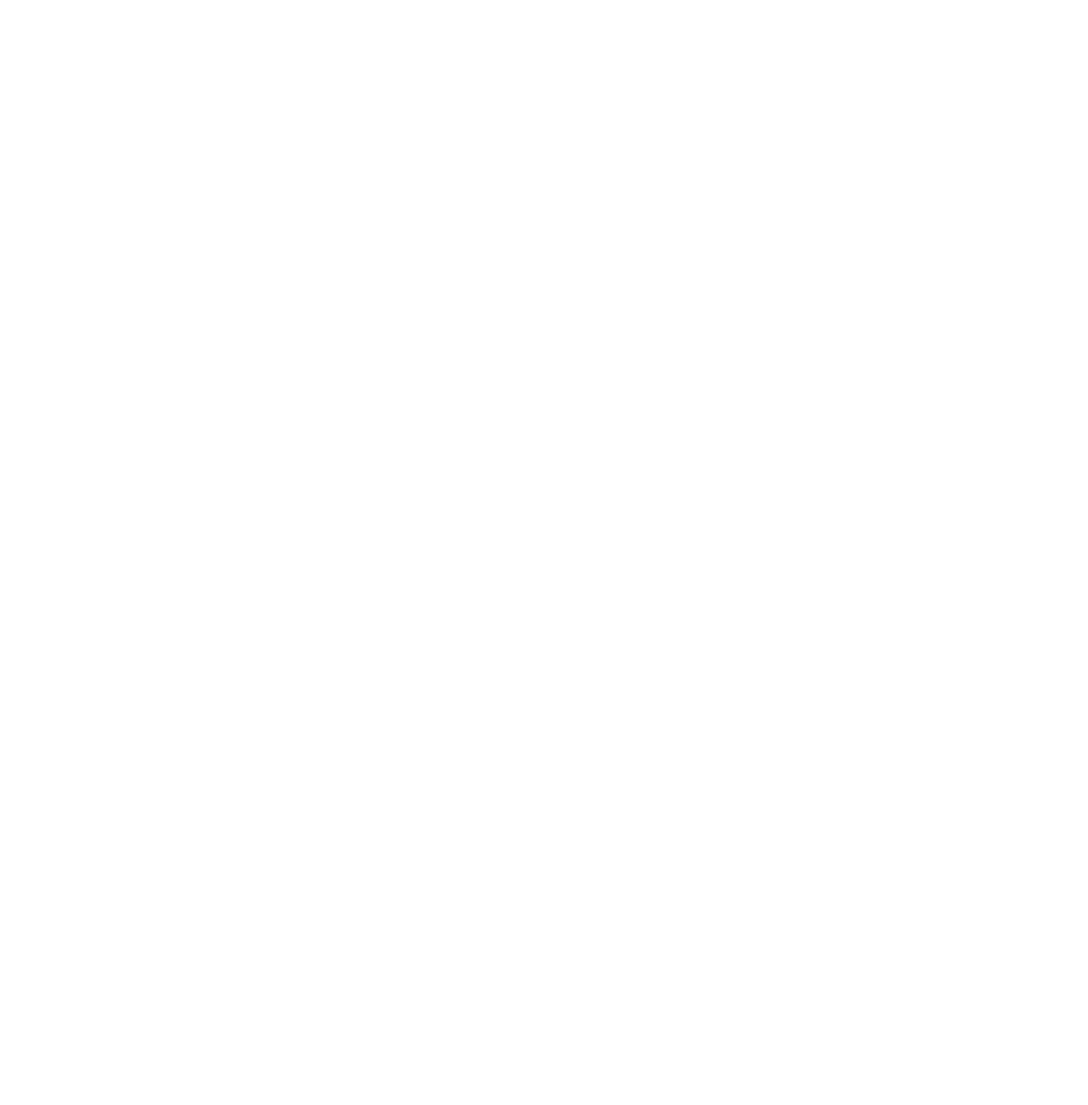
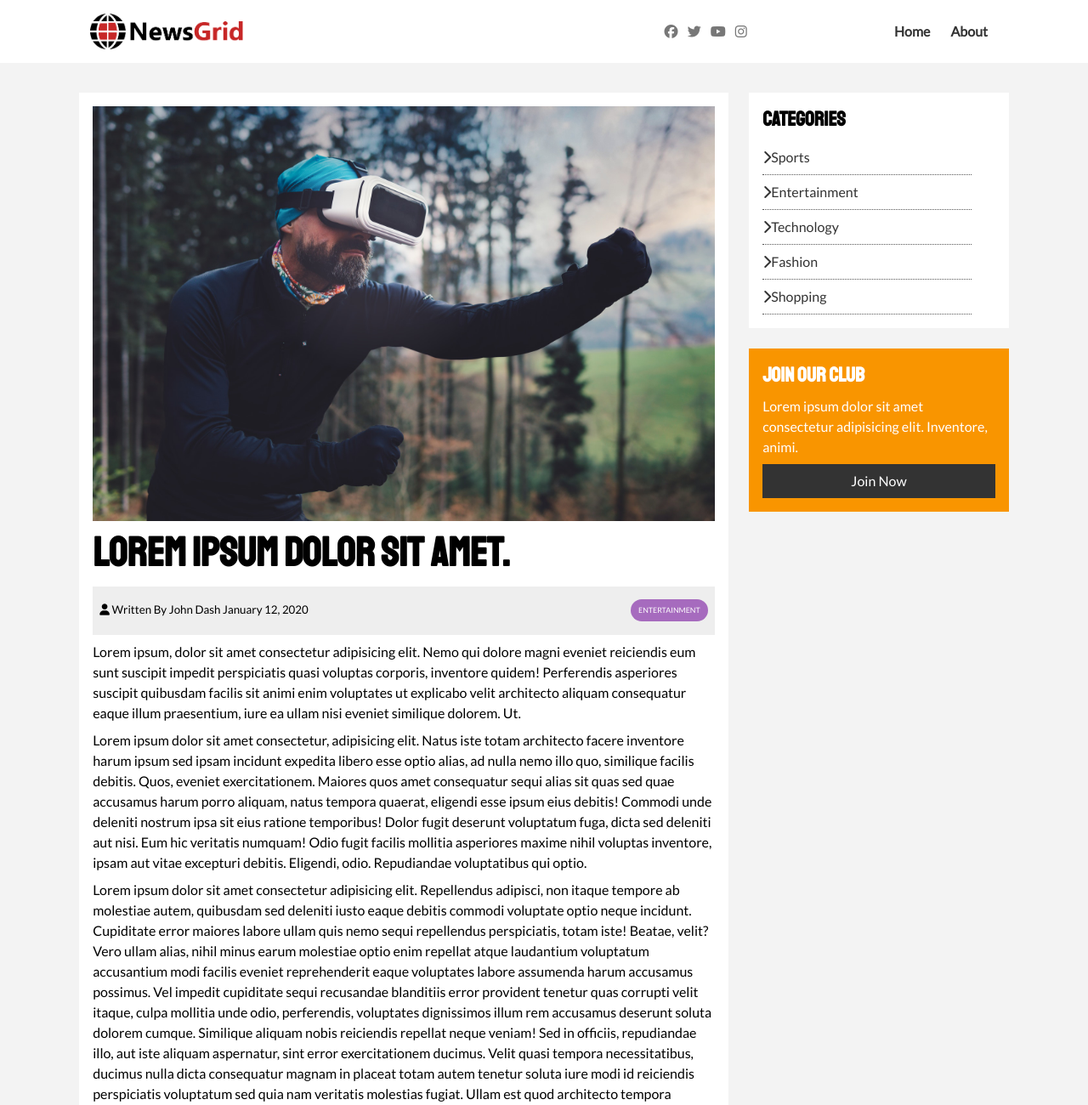
Before and after one commit to kat0001/newsgrid, a plain HTML site: page article.html in a window 1280 px wide. Shown: the top 1300 px of the page at 85% size. Before the commit the page ends 800 px from the top, so only its background shows below. Drawn offline with Linux system fonts and the light colour scheme.

Commit message:
article page

```diff
--- a/article.html
+++ b/article.html
@@ -0,0 +1,132 @@
+<!DOCTYPE html>
+<html lang="en">
+<head>
+    <meta charset="UTF-8">
+    <meta name="viewport" content="width=device-width, initial-scale=1.0">
+    <script src="https://kit.fontawesome.com/989c52dd2b.js" crossorigin="anonymous"></script>
+    <link href="https://fonts.googleapis.com/css2?family=Lato&family=Staatliches&display=swap" rel="stylesheet">
+    <link rel="stylesheet" href="css/style.css">
+    <link rel="stylesheet" media="screen and (max-width: 768px)" href="css/mobile.css">
+    <link rel="shortcut icon" type="image/x-icon" href="favicon.ico">
+    <title>News Grid | Latest News</title>
+</head>
+<body>
+    <nav id="main-nav">
+        <div class="container">
+            <img src="img/logo.png" alt="News Grid" class="logo">
+            <div class="social">
+                <a href="http://facebook.com" target="_blank"><i class="fab fa-facebook" fa-2x></i></a>
+                <a href="http://twitter.com" target="_blank"><i class="fab fa-twitter" fa-2x></i></a>
+                <a href="http://youtube.com" target="_blank"><i class="fab fa-youtube" fa-2x></i></a>
+                <a href="http://instagram.com" target="_blank"><i class="fab fa-instagram" fa-2x></i></a>
+            </div>
+            <ul>
+                <li><a  href="index.html">Home</a></li>
+                <li><a  href="about.html">About</a></li>
+            </ul>
+        </div>
+    </nav>
+
+    <section id="article">
+        <div class="container">
+            <div class="page-container">
+                <article class="card">
+                    <img src="img/articles/ent1.jpg" alt="">
+                    <h1 class="l-heading">Lorem ipsum dolor sit amet.</h1>
+                    <div class="meta">
+                        <small>
+                            <i class="fas fa-user"></i> Written By John Dash January 12, 2020
+                        </small>
+                        <div class="category category-ent">Entertainment</div>
+                    </div>
+                    <p>
+                        Lorem ipsum, dolor sit amet consectetur adipisicing elit. Nemo qui dolore magni eveniet reiciendis eum sunt suscipit impedit
+                        perspiciatis quasi voluptas corporis, inventore quidem! Perferendis asperiores suscipit quibusdam facilis sit animi enim voluptates
+                        ut explicabo velit architecto aliquam consequatur eaque illum praesentium, iure ea ullam nisi eveniet similique dolorem. Ut.
+                    </p>
+                    <p>
+                        Lorem ipsum dolor sit amet consectetur, adipisicing elit. Natus iste totam architecto facere inventore harum ipsum sed ipsam incidunt
+                        expedita libero esse optio alias, ad nulla nemo illo quo, similique facilis debitis. Quos, eveniet exercitationem. Maiores quos amet
+                        consequatur sequi alias sit quas sed quae accusamus harum porro aliquam, natus tempora quaerat, eligendi esse ipsum eius debitis! Commodi
+                        unde deleniti nostrum ipsa sit eius ratione temporibus! Dolor fugit deserunt voluptatum fuga, dicta sed deleniti aut nisi. Eum hic veritatis
+                        numquam! Odio fugit facilis mollitia
+                        asperiores maxime nihil voluptas inventore, ipsam aut vitae excepturi debitis. Eligendi, odio. Repudiandae voluptatibus qui optio.
+                    </p>
+                    <p>
+                        Lorem ipsum dolor sit amet consectetur adipisicing elit. Repellendus adipisci, non itaque tempore ab molestiae autem, quibusdam sed deleniti
+                        iusto eaque debitis commodi voluptate optio neque incidunt. Cupiditate error maiores labore ullam quis nemo sequi repellendus perspiciatis,
+                        totam iste! Beatae, velit? Vero ullam alias, nihil minus earum molestiae optio enim repellat atque laudantium voluptatum accusantium modi
+                        facilis eveniet reprehenderit eaque voluptates labore assumenda harum accusamus possimus. Vel impedit cupiditate sequi recusandae blanditiis
+                        error provident tenetur quas corrupti velit itaque, culpa mollitia unde odio, perferendis, voluptates dignissimos illum rem accusamus deserunt
+                        soluta dolorem cumque. Similique aliquam nobis reiciendis repellat neque veniam! Sed in officiis, repudiandae illo, aut iste aliquam aspernatur,
+                        sint error exercitationem ducimus. Velit quasi tempora necessitatibus, ducimus nulla dicta consequatur magnam in placeat totam autem tenetur soluta
+                        iure modi id reiciendis
+                        perspiciatis voluptatum sed quia nam veritatis molestias fugiat. Ullam est quod architecto tempora provident iusto dicta fugit quasi?
+                    </p>
+                </article>
+
+                <aside id="categories" class="card">
+                    <h2>Categories</h2>
+                    <ul class="list">
+                        <li><a href="#"><i class="fas fa-chevron-right"></i>Sports</a></li>
+                        <li><a href="#"><i class="fas fa-chevron-right"></i>Entertainment</a></li>
+                        <li><a href="#"><i class="fas fa-chevron-right"></i>Technology</a></li>
+                        <li><a href="#"><i class="fas fa-chevron-right"></i>Fashion</a></li>
+                        <li><a href="#"><i class="fas fa-chevron-right"></i>Shopping</a></li>
+                    </ul>
+                </aside>
+
+                <aside class="card bg-secondary">
+                    <h2>Join Our Club</h2>
+                    <p>
+                        Lorem ipsum dolor sit amet consectetur adipisicing elit. Inventore, animi.
+                    </p>
+                    <a href="#" class="btn btn-dark btn-block">Join Now</a>
+                </aside>
+            </div>
+        </div>
+    </section>
+
+
+        <!-- footer -->
+        <footer id="main-footer" class="py-2">
+            <div class="container footer-container">
+                <div>
+                    <img src="img/logo_light.png">
+                    <p>
+                        Lorem ipsum dolor sit amet consectetur adipisicing elit. Asperiores, nihil?
+                    </p>
+                </div>
+                <div>
+                    <h3>Email Newsletter</h3>
+                    <p>
+                        Lorem ipsum dolor sit amet consectetur adipisicing elit.
+                    </p>
+                    <form>
+                        <input type="email" placeholder="Enter email...">
+                        <input type="submit" value="subscribe" class="btn btn-primary">
+                    </form>
+                </div>
+                <div>
+                    <h3>Site Links</h3>
+                    <ul class="list">
+                        <li><a href="#">Help & Support</a></li>
+                        <li><a href="#">Privacy Policy</a></li>
+                        <li><a href="#">About Us</a></li>
+                        <li><a href="#">Contact</a></li>
+                    </ul>
+                </div>
+                <div>
+                    <h2>Join Our Club</h2>
+                    <p>Lorem ipsum dolor sit amet consectetur adipisicing elit. Voluptatem, quisquam?</p>
+                    <a href="#" class="btn btn-secondary">Join Now</a>
+                </div>
+                <div>
+                    <p>
+                        Copyright &copy; 2020, All Rights Reserved
+                    </p>
+                </div>
+            </div>
+        </footer>
+    </body>
+    </html>
--- a/css/style.css
+++ b/css/style.css
@@ -100,7 +100,7 @@ h1, h2, h3, h4, h5, h6 {
 }
 
 .bg-dark {
-    background: var(--dark_color);
+    background: var(--dark-color);
     color: #fff;
 }
 
@@ -110,7 +110,7 @@ h1, h2, h3, h4, h5, h6 {
 }
 
 .bg-secondary {
-    background: var(--secondary_color);
+    background: var(--secondary-color);
     color: #fff;
 }
 
@@ -144,6 +144,10 @@ h1, h2, h3, h4, h5, h6 {
 
 .list li a:hover {
     color: var(--primary-color) !important ;
+}
+
+.l-heading {
+    font-size: 3rem;
 }
 /* inner page grid container */
 .page-container {
@@ -270,6 +274,18 @@ h1, h2, h3, h4, h5, h6 {
     grid-column: 2 / span 2;
 }
 
+#article .meta {
+    display: flex;
+    justify-content: space-between;
+    align-items: center;
+    background: #eee;
+    padding: 0.5rem;
+}
+
+#article .meta .category {
+    margin-top: 0.4rem;
+}
+
 /* footer */
 
 #main-footer {
```
